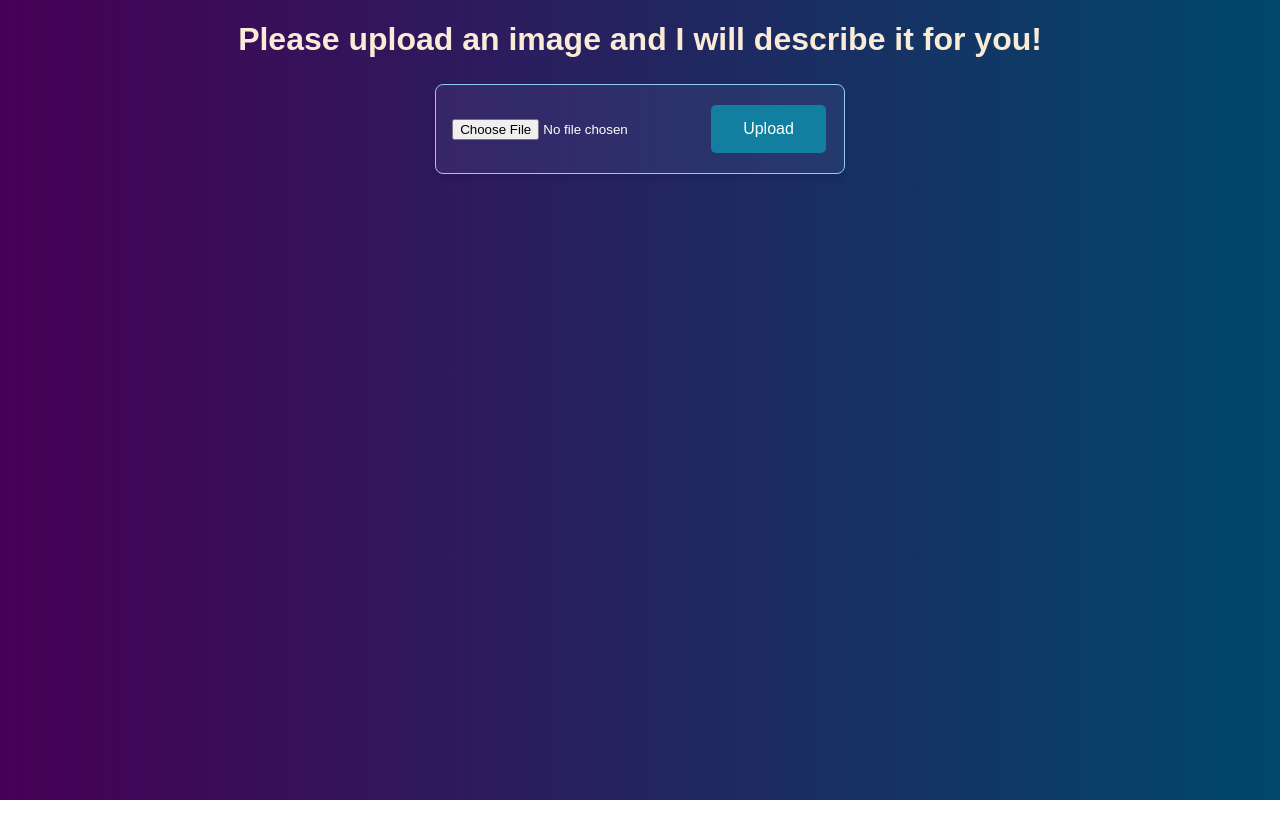
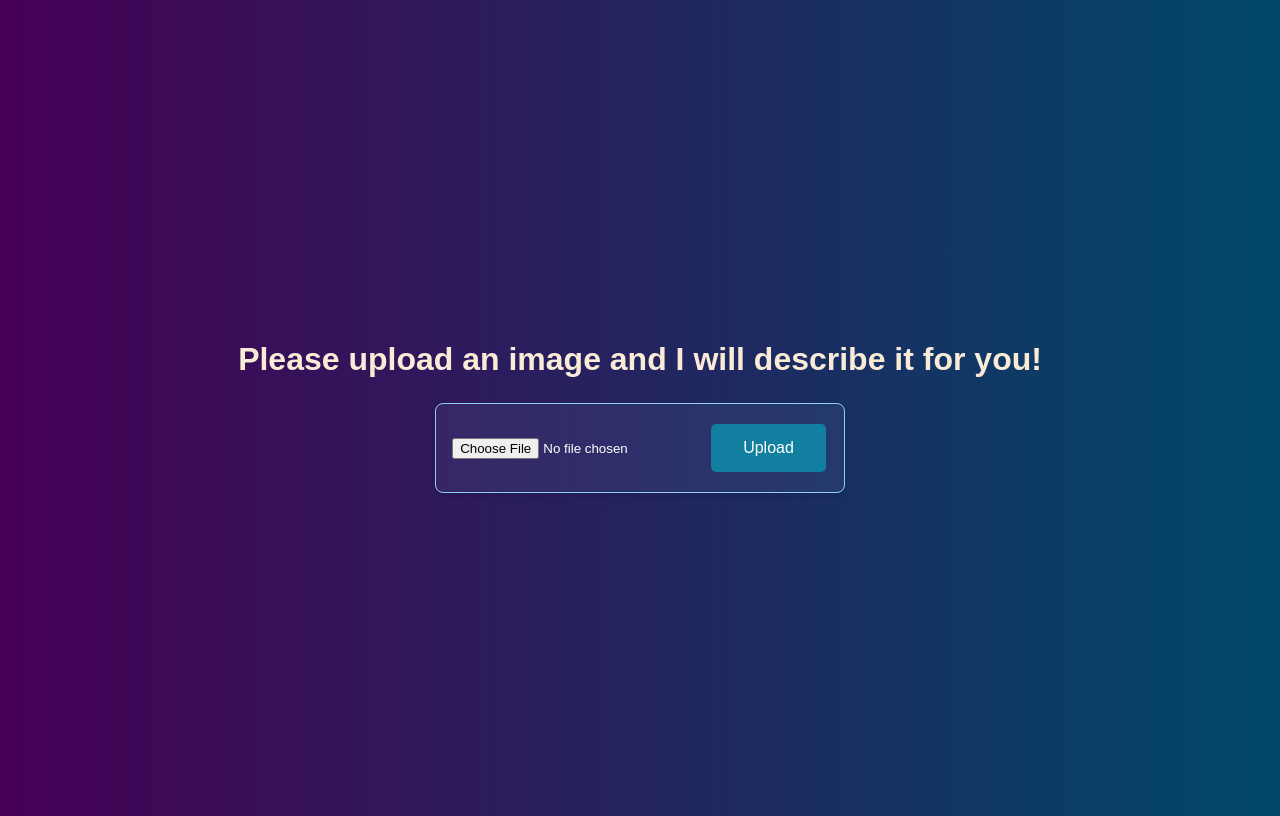
Before and after one commit to SimonasB88/ImageDescriberApp, a plain HTML site: page index.html in a window 1280 px wide. Drawn offline with Linux system fonts and the light colour scheme.

Commit message:
small changes

```diff
--- a/index.html
+++ b/index.html
@@ -6,7 +6,8 @@
   <meta name="viewport" content="width=device-width, initial-scale=1.0">
   <link href="./styles/output.css" rel="stylesheet">
 </head>
-<body class="background-svg-pattern">
+<body class="background-svg-pattern flex justify-center items-center min-h-screen">
+  <div class="text-center max-w-lg">
     <h1 class="text-3xl font-bold underline align font-family">
     Please upload an image and I will describe it for you!
     </h1>
@@ -15,5 +16,6 @@
     <input type="file" id="file" name="file" accept="image/*">
     <button type="submit" class="button-style">Upload</button>
     </form>
+  </div>
 </body>
 </html>
```
Also changed, not shown: templates/results.html (+1 -1 lines). Lines whose indentation alone changed are shown as unchanged.
